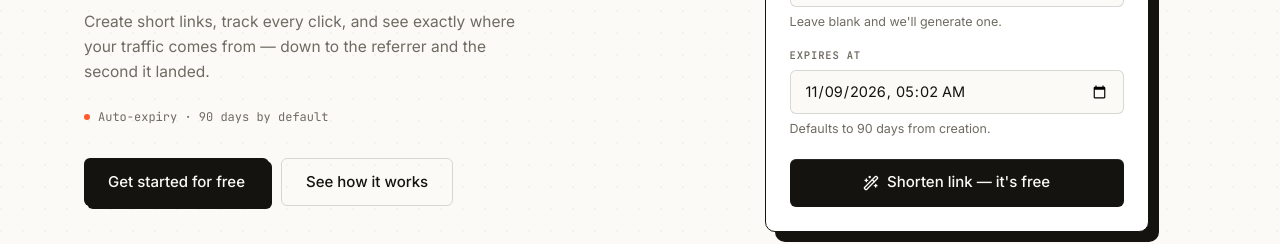
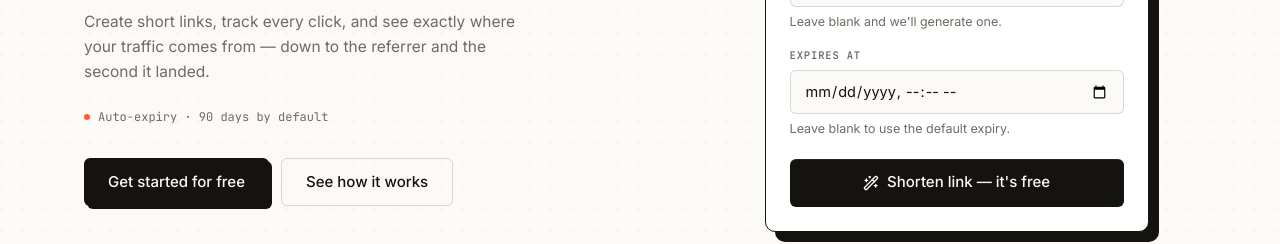
Before and after one commit to akash-trt/url_shortner, a React (Vite) app in the folder frontend/: page / in a window 1280 px wide. Shown: the part 342-586 px from the top of the page. Built offline with nearby package versions, Linux system fonts and the light colour scheme; no server answers.

Commit message:
remove default expiry from create form

```diff
--- a/frontend/src/features/links/components/CreateLinkForm.jsx
+++ b/frontend/src/features/links/components/CreateLinkForm.jsx
@@ -3,24 +3,6 @@ import { Link, Wand2 } from "lucide-react";
 import { Input } from "@/shared/components/Input";
 import { Button } from "@/shared/components/Button";
 import { validateLongUrl, validateAlias } from "@/shared/utils/validators";
-
-const DEFAULT_EXPIRY_DAYS = 90;
-
-function toLocalDateTimeValue(date) {
-  const year = date.getFullYear();
-  const month = String(date.getMonth() + 1).padStart(2, "0");
-  const day = String(date.getDate()).padStart(2, "0");
-  const hours = String(date.getHours()).padStart(2, "0");
-  const minutes = String(date.getMinutes()).padStart(2, "0");
-
-  return `${year}-${month}-${day}T${hours}:${minutes}`;
-}
-
-function getDefaultExpiryValue() {
-  const expiryDate = new Date();
-  expiryDate.setDate(expiryDate.getDate() + DEFAULT_EXPIRY_DAYS);
-  return toLocalDateTimeValue(expiryDate);
-}
 
 function toIsoFromLocalDateTime(value) {
   if (!value) return null;
@@ -30,7 +12,7 @@ function toIsoFromLocalDateTime(value) {
 export function CreateLinkForm({ onSubmit, submitting, serverError, submitLabel = "Shorten link" }) {
   const [longUrl, setLongUrl] = useState("");
   const [customAlias, setCustomAlias] = useState("");
-  const [expiresAt, setExpiresAt] = useState(getDefaultExpiryValue);
+  const [expiresAt, setExpiresAt] = useState("");
   const [errors, setErrors] = useState({});
 
   function handleSubmit(e) {
@@ -74,7 +56,7 @@ export function CreateLinkForm({ onSubmit, submitting, serverError, submitLabel
         type="datetime-local"
         value={expiresAt}
         onChange={(e) => setExpiresAt(e.target.value)}
-        hint="Defaults to 90 days from creation."
+        hint="Leave blank to use the default expiry."
       />
       {serverError && (
         <p className="rounded-[6px] border border-red-200 bg-red-50 px-3 py-2 text-[13px] text-red-700">
```
Also changed, not shown: 1 other file (tests, documents, lock files or other folders).
